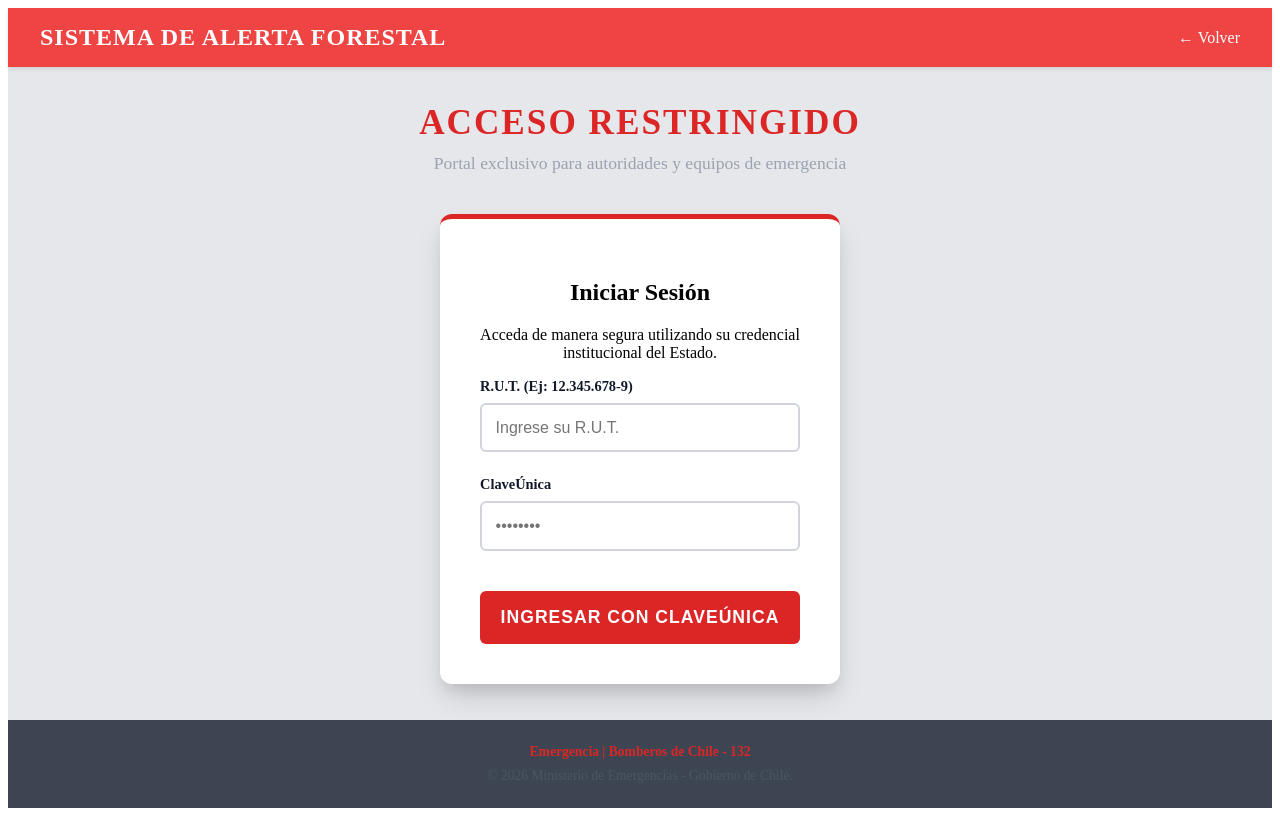
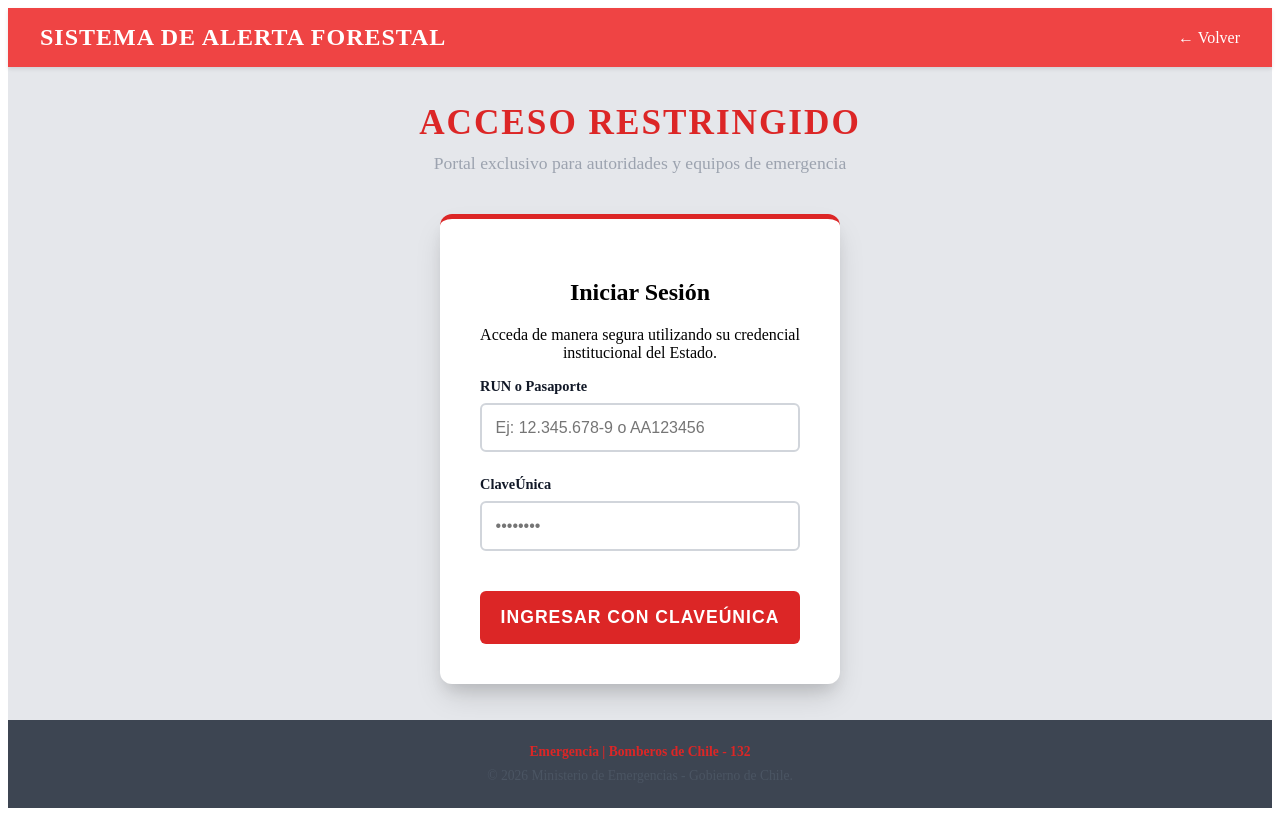
Before and after one commit to SoobovicDuocUC/ProyectoFullStackIIIFrontend, a React (Vite) app: page /login in a window 1280 px wide. Built offline with nearby package versions, Linux system fonts and the light colour scheme.

Commit message:
Pequeño commit para cambiar palabras

```diff
--- a/src/components/03.- Organisms/LoginBox.jsx
+++ b/src/components/03.- Organisms/LoginBox.jsx
@@ -8,10 +8,10 @@ export const LoginBox = () => {
       <p>Acceda de manera segura utilizando su credencial institucional del Estado.</p>
 
       <FormField
-        label="R.U.T. (Ej: 12.345.678-9)"
+        label="RUN o Pasaporte"
         id="rut"
         type="text"
-        placeholder="Ingrese su R.U.T."
+        placeholder="Ej: 12.345.678-9 o AA123456"
       />
       <FormField
         label="ClaveÚnica"
--- a/src/components/05.- Pages/Landing/LandingPage.jsx
+++ b/src/components/05.- Pages/Landing/LandingPage.jsx
@@ -7,7 +7,7 @@ export const LandingPage = () => {
     <MainLayout>
       <div className="landing-hero-section">
         <div className="landing-text-block">
-          <h2>Portal de Denuncias</h2>
+          <h2>Portal de Reportes</h2>
           <p>
             Si avista una columna de humo o un foco de incendio, utilice este formulario de inmediato.
             La información será enviada directamente a las brigadas de respuesta rápida.
```
